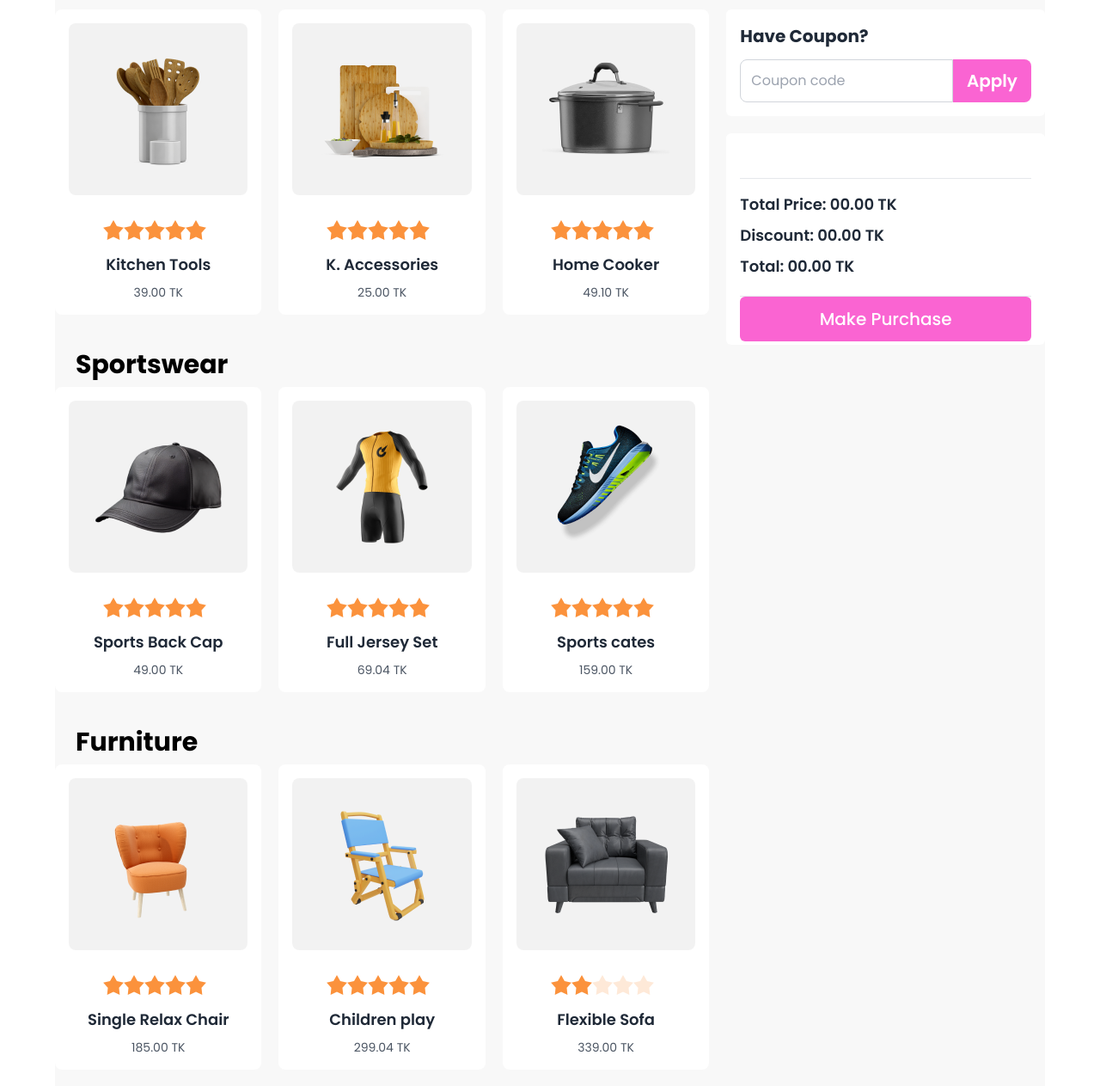
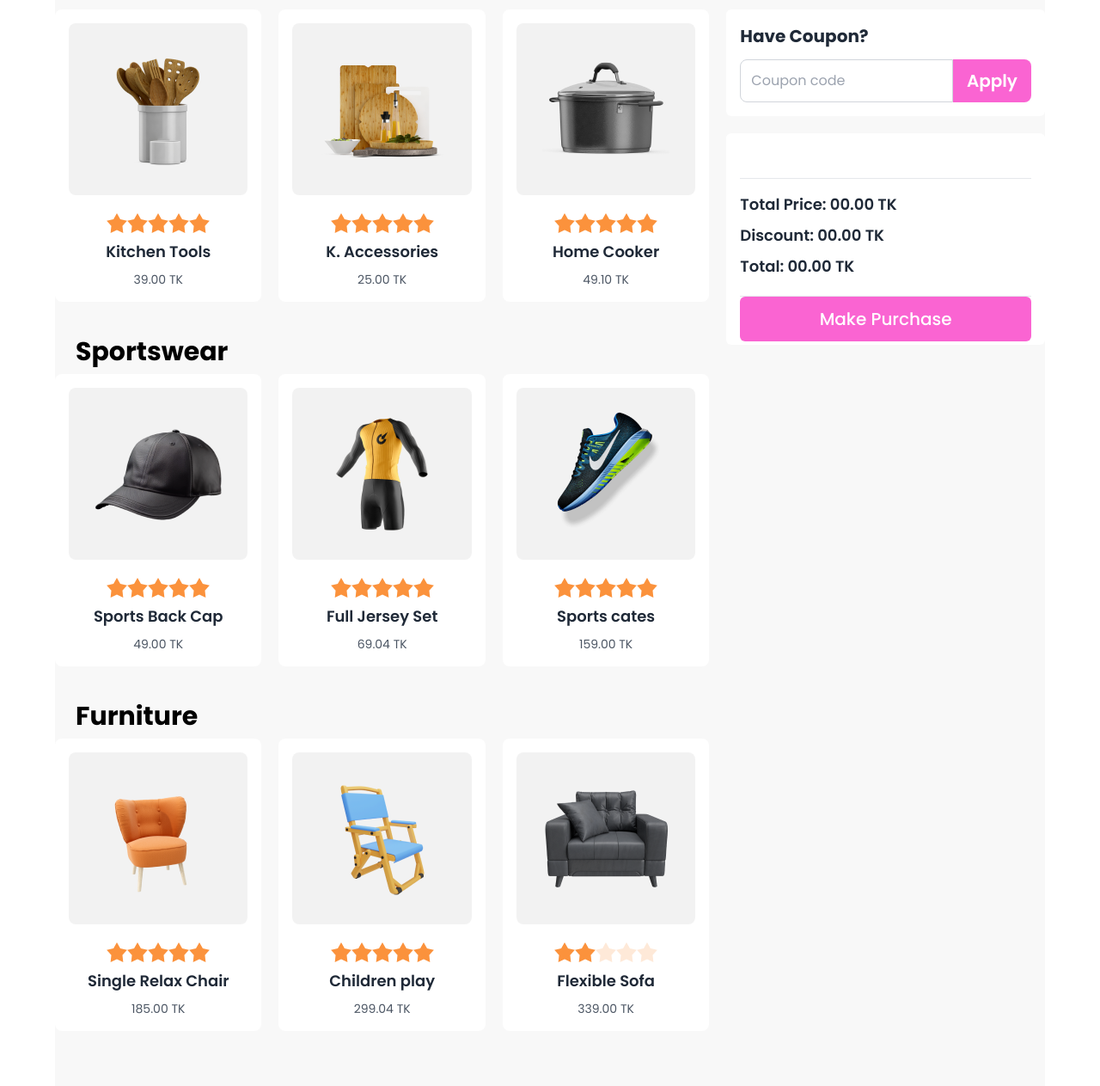
Before and after one commit to siyam79/summer-sale, a plain HTML site: page index.html in a window 1280 px wide. Shown: the part 605-1868 px from the top of the page at 86% size. Drawn offline with nearby package versions, Linux system fonts and the light colour scheme.

Commit message:
responsive mobile device

```diff
--- a/index.html
+++ b/index.html
@@ -46,7 +46,7 @@
 
                 </p>
             </div>
-            <div class="lg:w-[500px] md: mx-auto align-center justify-center text-center  lg:mr-20 ">
+            <div class="lg:w-[500px] md:mx-auto align-center justify-center text-center  lg:mr-20 ">
                 <img src="./images/Summer 1.png" alt="">
             </div>
         </div>
@@ -77,7 +77,7 @@
                                         <img src="./images/prod1.png" class="" alt="product one">
                                     </div>
                                     <div class="pt-5">
-                                        <div class="rating text-center align-center justify-center mt-2  lg:ml-10 sm:ml-5">
+                                        <div class="rating flex text-center align-center justify-center">
                                             <input type="radio" name="rating-2"
                                                 class="mask mask-star-2 bg-orange-400" />
                                             <input type="radio" name="rating-2" class="mask mask-star-2 bg-orange-400"
@@ -105,7 +105,7 @@
                                         <img src="./images/prod2.png" class="" alt="product one">
                                     </div>
                                     <div class="pt-5">
-                                        <div class="rating text-center align-center justify-center mt-2 lg:ml-10 ">
+                                        <div class="rating flex text-center align-center justify-center  ">
                                             <input type="radio" name="rating-2"
                                                 class="mask mask-star-2 bg-orange-400" />
                                             <input type="radio" name="rating-2"
@@ -137,7 +137,7 @@
                                         <img src="./images/prod3.png" class="" alt="product one">
                                     </div>
                                     <div class="pt-5">
-                                        <div class="rating text-center align-center justify-center mt-2 lg:ml-10 ">
+                                        <div class="rating flex text-center align-center justify-center  ">
                                             <input type="radio" name="rating-2"
                                                 class="mask mask-star-2 bg-orange-400" />
                                             <input type="radio" name="rating-2" class="mask mask-star-2 bg-orange-400"
@@ -175,7 +175,7 @@
                                         <img src="./images/prod4.png" class="" alt="product one">
                                     </div>
                                     <div class="pt-5">
-                                        <div class="rating text-center align-center justify-center mt-2 lg:ml-10 ">
+                                        <div class="rating flex text-center align-center justify-center ">
                                             <input type="radio" name="rating-2"
                                                 class="mask mask-star-2 bg-orange-400" />
                                             <input type="radio" name="rating-2"
@@ -205,7 +205,7 @@
                                         <img src="./images/prod5.png" class="" alt="product one">
                                     </div>
                                     <div class="pt-5">
-                                        <div class="rating text-center align-center justify-center mt-2 lg:ml-10 ">
+                                        <div class="rating flex text-center align-center justify-center ">
                                             <input type="radio" name="rating-2" class="mask mask-star-2 bg-orange-400"
                                                 checked />
                                             <input type="radio" name="rating-2"
@@ -234,7 +234,7 @@
                                         <img src="./images/prod6.png" class="" alt="product one">
                                     </div>
                                     <div class="pt-5">
-                                        <div class="rating text-center align-center justify-center mt-2 lg:ml-10 ">
+                                        <div class="rating flex text-center align-center justify-center  ">
                                             <input type="radio" name="rating-2"
                                                 class="mask mask-star-2 bg-orange-400" />
                                             <input type="radio" name="rating-2"
@@ -268,7 +268,7 @@
                                         <img src="./images/prod7.png" class="" alt="product one">
                                     </div>
                                     <div class="pt-5">
-                                        <div class="rating text-center align-center justify-center mt-2 lg:ml-10 ">
+                                        <div class="rating flex text-center align-center justify-center ">
                                             <input type="radio" name="rating-2"
                                                 class="mask mask-star-2 bg-orange-400" />
                                             <input type="radio" name="rating-2"
@@ -295,7 +295,7 @@
                                         <img src="./images/prod8.png" class="" alt="product one">
                                     </div>
                                     <div class="pt-5">
-                                        <div class="rating text-center align-center justify-center mt-2 lg:ml-10 ">
+                                        <div class="rating flex text-center align-center justify-center  ">
                                             <input type="radio" name="rating-2"
                                                 class="mask mask-star-2 bg-orange-400" />
                                             <input type="radio" name="rating-2"
@@ -323,7 +323,7 @@
                                         <img src="./images/prod9.png" class="" alt="product one">
                                     </div>
                                     <div class="pt-5">
-                                        <div class="rating text-center align-center justify-center mt-2 lg:ml-10 ">
+                                        <div class="rating flex text-center align-center justify-center ">
                                             <input type="radio" name="rating-2"
                                                 class="mask mask-star-2 bg-orange-400" />
                                             <input type="radio" name="rating-2" class="mask mask-star-2 bg-orange-400"
```
